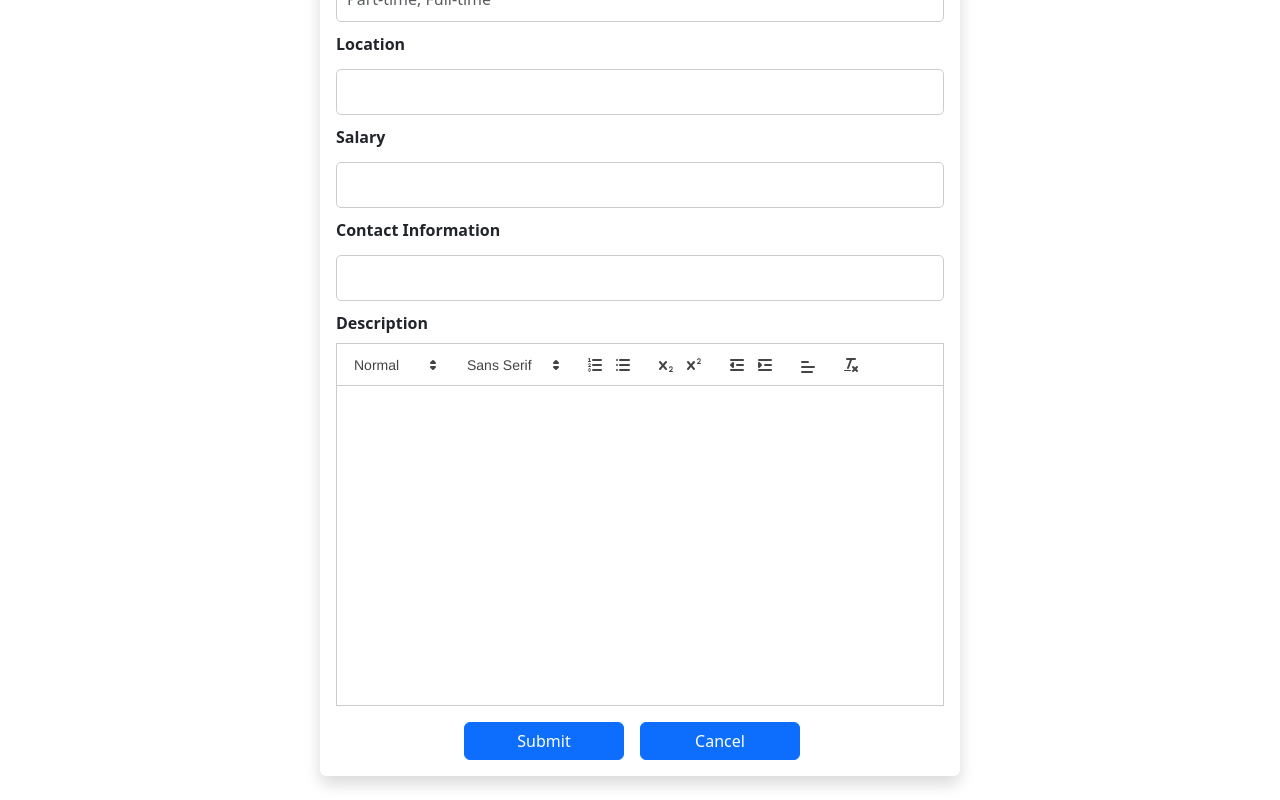
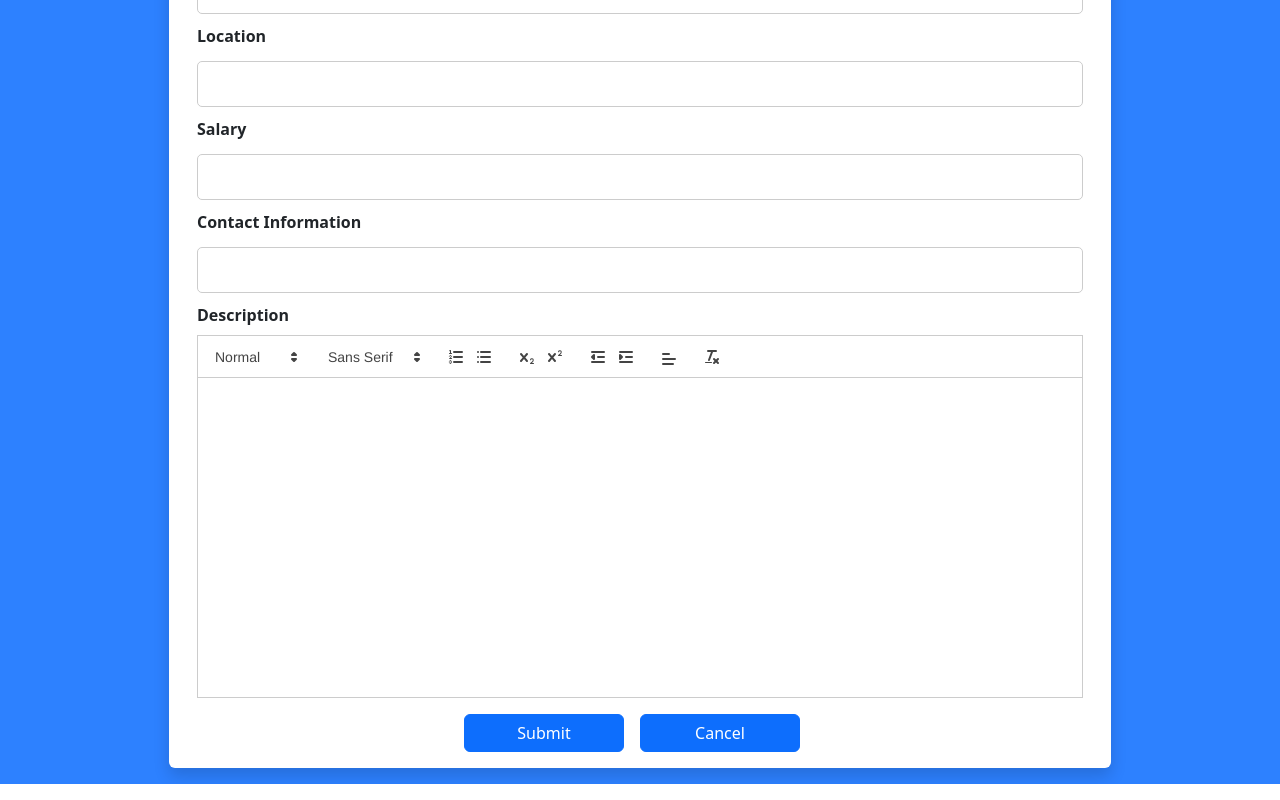
Before and after one commit to paulhuii/SENG401-Project, a React (Create React App) app in the folder client/: page /CompanyPost in a window 1280 px wide. Shown: the part 361-1161 px from the top of the page. Built offline with nearby package versions, Linux system fonts and the light colour scheme.

Commit message:
fixed company dashboard pages

```diff
--- a/client/src/CompanyDashboard.css
+++ b/client/src/CompanyDashboard.css
@@ -1,3 +1,3 @@
-.company-post-btn {
-    width: 100%;
+.company-dash-header {
+    border-bottom: 1px solid grey;
 }
--- a/client/src/CompanyDashboard.js
+++ b/client/src/CompanyDashboard.js
@@ -6,19 +6,22 @@ import "./CompanyDashboard.css"
 
 const CompanyDashboard = () => {
   return (
-      <div className="container-fluid company-dashboard-page">
-          <div className="row mt-3 mb-3 p-2 text-center company-dash-header">
-              <div className="col">
+      <div className="container-fluid">
+          <div className="row mt-3 mb-1 p-2 company-dash-header">
+              <div className="col-6">
                   <h1>Company Dashboard</h1>
+              </div>
+
+              <div className="col-6 d-flex justify-content-end align-items-center">
+                  <a href="/CompanyPost" className="btn btn-primary">Post a New Job</a>
               </div>
           </div>
 
+          <div className="row">
               <Tab.Container id="company-dash-menu" defaultActiveKey="company_profile">
                   <Row>
-                  <Col sm={2}>
-                      <a href="/CompanyPost" className="btn btn-primary mb-3 company-post-btn">Post a New Job</a>
-
-                      <Nav variant="pills" className="flex-column company-dashboard-pills">
+                      <Col lg={2} md={3}>
+                          <Nav variant="pills" className="flex-column">
                               <Nav.Item>
                                   <Nav.Link eventKey="company_profile">Company Profile</Nav.Link>
                               </Nav.Item>
@@ -28,7 +31,7 @@ const CompanyDashboard = () => {
                               </Nav.Item>
                           </Nav>
                       </Col>
-                  <Col sm={10}>
+                      <Col lg={10} md={9}>
                           <Tab.Content>
                               <Tab.Pane eventKey="company_profile">
                                   <h1>Company Profile</h1>
@@ -42,6 +45,7 @@ const CompanyDashboard = () => {
                   </Row>
               </Tab.Container>
           </div>
+      </div>
   )
 }
 
--- a/client/src/CompanyPost.css
+++ b/client/src/CompanyPost.css
@@ -1,22 +1,42 @@
-/* CompanyPost style sheet */
-.company-post-page {
-    max-width: 50%;
+.company-post-pg {
+    background-color: #2D81FF;
+    min-height: calc(100vh - 62px)
 }
 
-.post-heading, .instruction-text{
-    text-align: center;
-}
-
-.description-label{
-    margin-bottom: 0.5rem;
-}
-
-.submit-btn-container{
-    padding-top: 1rem;
-    text-align: center;
+.company-post-form {
+    max-width: 95%;
 }
 
 .post-btns {
     width: 10rem;
     margin-right: 1rem;
 }
+
+@media screen and (min-width: 761px) {
+    .company-post-pg {
+        min-height: calc(100vh - 71px);
+    }
+
+    .company-post-form {
+        width: 95%;
+    }
+}
+
+@media screen and (min-width: 992px) {
+    .company-post-form {
+        width: 85%;
+    }
+}
+
+@media screen and (min-width: 1200px) {
+    .company-post-form {
+        width: 75%;
+    }
+}
+
+@media screen and (min-width: 1400px){
+    .company-post-form {
+        width: 55%;
+    }
+
+}
--- a/client/src/CompanyPost.js
+++ b/client/src/CompanyPost.js
@@ -6,11 +6,11 @@ import RichTextEditor from "./components/TextEditor/RichTextEditor";
 const CompanyPost = () => {
 
     return (
-        <div className="container-fluid shadow mt-4 mb-4 rounded p-3 company-post-page">
-            <form className="row company-post-row">
-                <div className="col company-post-col">
-                    <h1 className="post-heading">Create A New Job Listing</h1>
-                    <p className="instruction-text">Fill the form below then click submit</p>
+        <div className="container-fluid d-flex justify-content-center align-items-center company-post-pg">
+            <form className="row shadow mt-3 mb-3 p-3 rounded bg-white company-post-form">
+                <div className="col">
+                    <h1 className="post-heading text-center">Create A New Job Listing</h1>
+                    <p className="instruction-text text-center">Fill the form below then click submit</p>
 
                     <label htmlFor="job-title" className="form-label">Job Title</label>
                     <input type="text" className="form-control" id="job-title"/>
@@ -27,10 +27,10 @@ const CompanyPost = () => {
                     <label htmlFor="contact" className="form-label">Contact Information</label>
                     <input type="text" className="form-control" id="contact"/>
 
-                    <label className="description-label">Description</label>
+                    <label className="description-label mb-2">Description</label>
                     <RichTextEditor/>
 
-                    <div className="submit-btn-container">
+                    <div className="d-flex justify-content-center align-items-center pt-3">
                         <button type="button" className="btn btn-primary post-btns">Submit</button>
                         <a href="/CompanyDashboard" className="btn btn-primary post-btns">Cancel</a>
                     </div>
```
Lines whose indentation alone changed are shown as unchanged.
